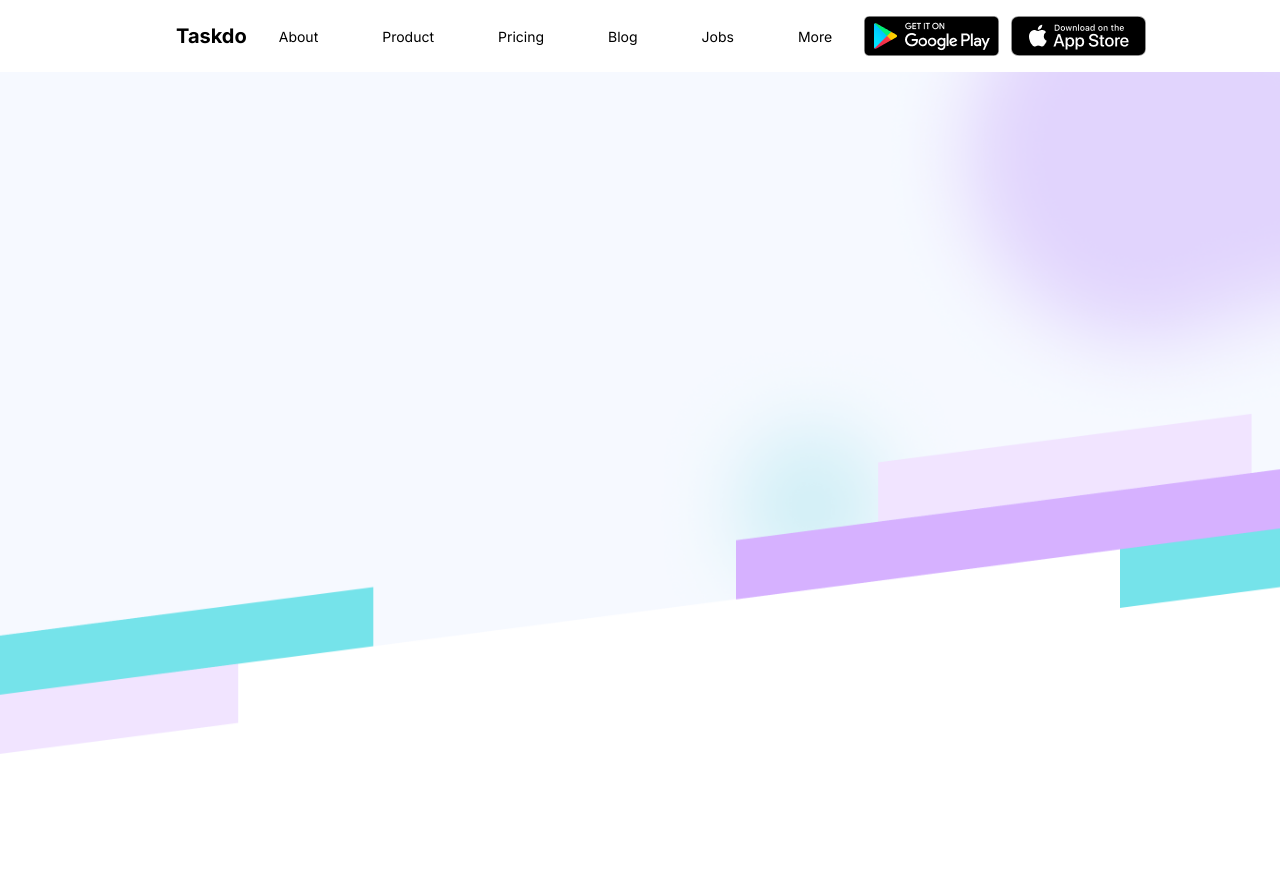
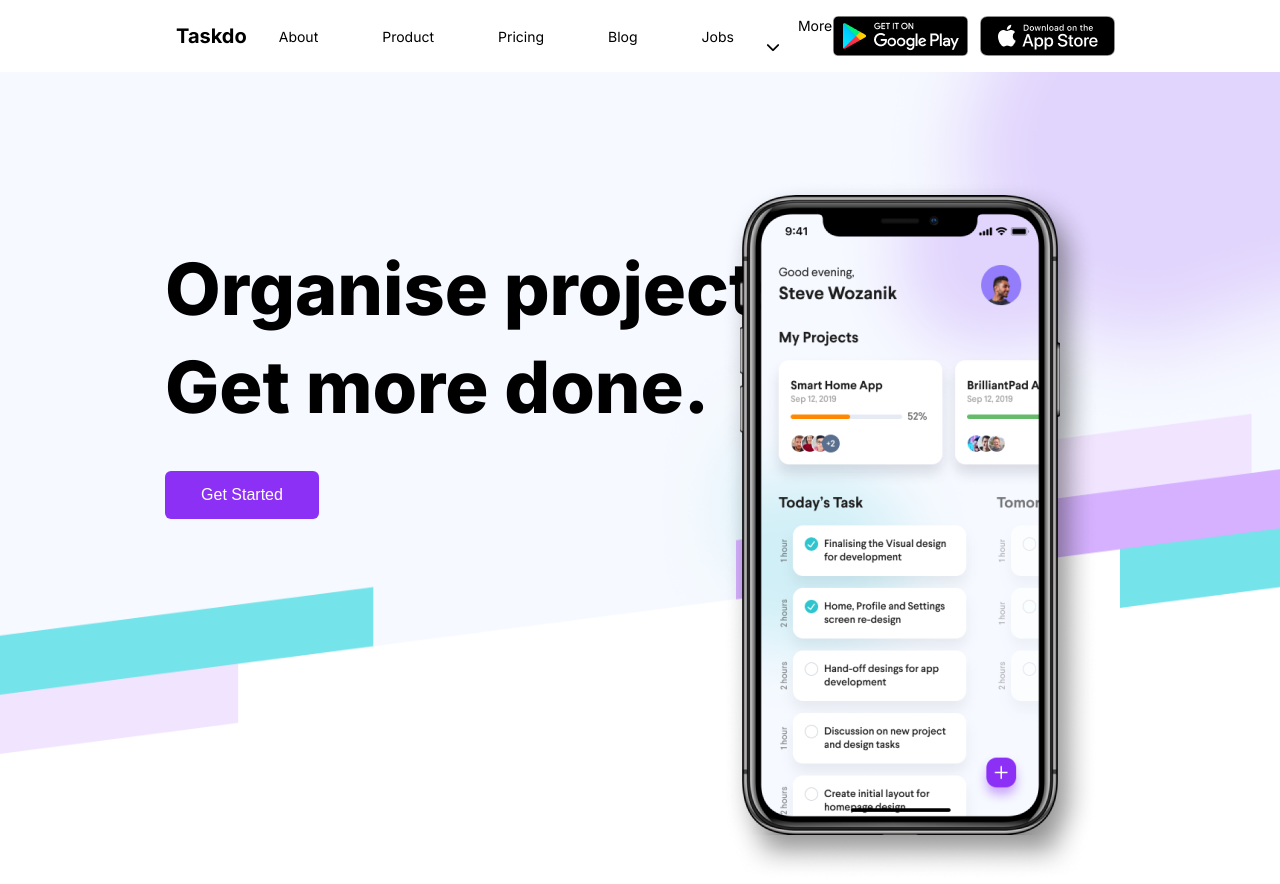
Before and after one commit to Navu4/Taskdo-project, a plain HTML site: page index.html in a window 1280 px wide. Before the commit the page ends 800 px from the top, so only its background shows below. Drawn offline with Linux system fonts and the light colour scheme.

Commit message:
into complete

```diff
--- a/index.html
+++ b/index.html
@@ -5,6 +5,10 @@
     <meta http-equiv="X-UA-Compatible" content="IE=edge" />
     <meta name="viewport" content="width=device-width, initial-scale=1.0" />
     <link rel="stylesheet" href="./style/style.css" />
+    <script
+      src="https://kit.fontawesome.com/f215c44bdc.js"
+      crossorigin="anonymous"
+    ></script>
     <title>Josh</title>
   </head>
   <body>
@@ -21,13 +25,31 @@
             <li><a href="#">Pricing</a></li>
             <li><a href="#">Blog</a></li>
             <li><a href="#">Jobs</a></li>
-            <li><a href="#">More</a></li>
+            <li>
+              <a href="#">
+                <span> More </span>
+                <i class="fas fa-chevron-down"></i
+              ></a>
+            </li>
           </ul>
           <div class="badges">
             <img class="googleplay" src="img/googleplay.png" alt="" />
-            <img class="store" src="img/store.png" alt=""  style="margin-left: 12px;" />
+            <img
+              class="store"
+              src="img/store.png"
+              alt=""
+              style="margin-left: 12px"
+            />
           </div>
         </nav>
+
+        <div class="head">Organise projects. Get more done.</div>
+        <div class="button">
+          <button>Get Started</button>
+        </div>
+        <div class="phone">
+          <img src="./img/iPhone X.png" />
+        </div>
       </div>
     </div>
   </body>
--- a/style/style.css
+++ b/style/style.css
@@ -12,6 +12,16 @@ body {
   width: 100vw;
   height: 100vh;
 }
+
+button {
+  border-width: 0;
+}
+
+button:focus {
+  border-width: 0;
+  outline-width: 0;
+}
+
 /* ######################### HTML Element Styling ################# */
 
 ul li {
@@ -33,16 +43,6 @@ a {
 
 .color-black {
   color: #000000;
-}
-
-/* ######################## Header Styling ################### */
-.intro {
-  position: absolute;
-  width: 100%;
-  height: 100vh;
-  background-image: url("../img/background.png");
-  background-repeat: no-repeat;
-  background-size: 100% 100vh;
 }
 
 /* navbar */
@@ -102,3 +102,51 @@ a {
 .navbar .badges img {
   cursor: pointer;
 }
+
+/* INRO */
+
+.intro {
+  position: relative;
+  width: 100%;
+  height: 100vh;
+  background-image: url("../img/background.png");
+  background-repeat: no-repeat;
+  background-size: 100% 100vh;
+}
+
+.intro .phone {
+  position: absolute;
+  right: 180px;
+  top: 180px;
+}
+
+.intro .head {
+  font-family: Inter;
+  font-style: normal;
+  font-weight: 800;
+  font-size: 72px;
+  line-height: 98px;
+  color: black;
+  width: 730px;
+  margin-top: 168px;
+  margin-left: 165px;
+}
+
+.intro button {
+  margin-left: 165px;
+  margin-top: 35px;
+  font-size: 16px;
+  border-radius: 6px;
+  width: 154px;
+  height: 48px;
+  display: flex;
+  justify-content: center;
+  align-items: center;
+  color: white;
+  background-color: #8c30f5;
+}
+
+.intro button:hover {
+  background-color: #8c30f5b4;
+  cursor: pointer;
+}
```
